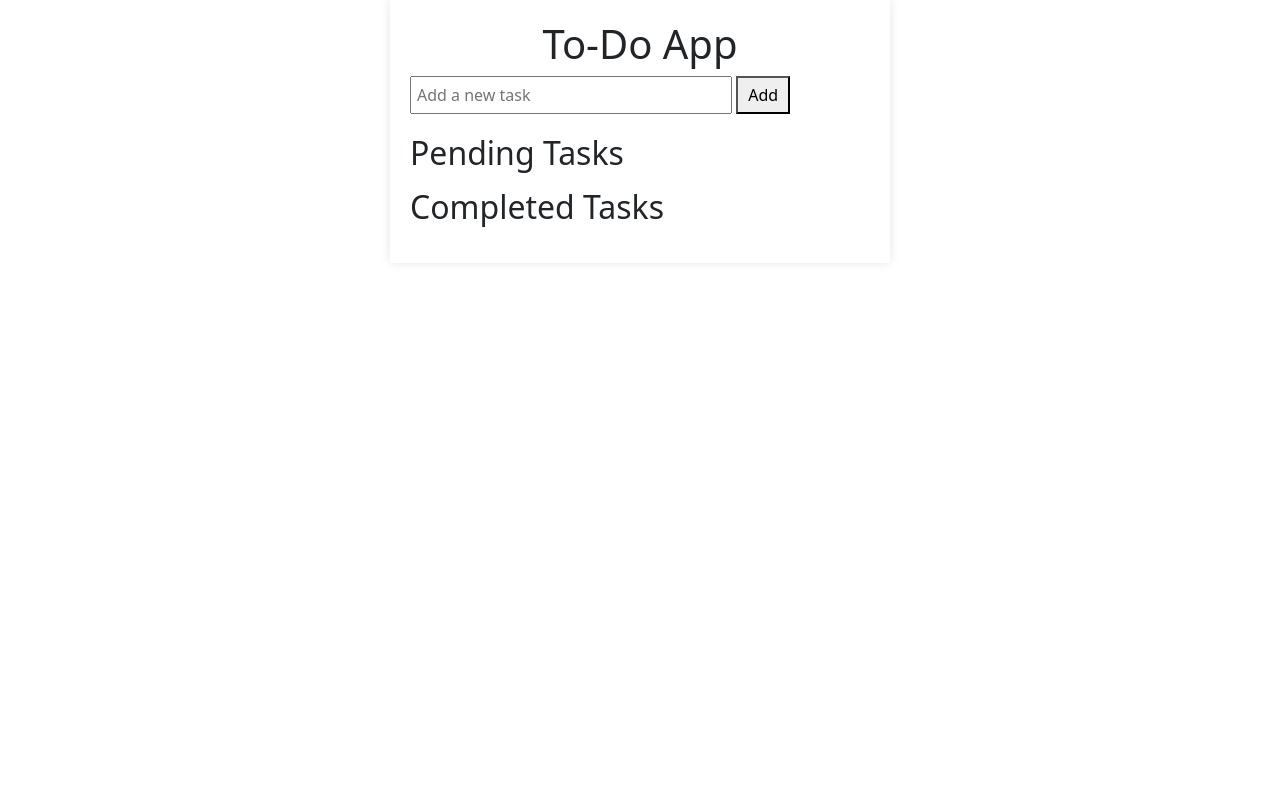
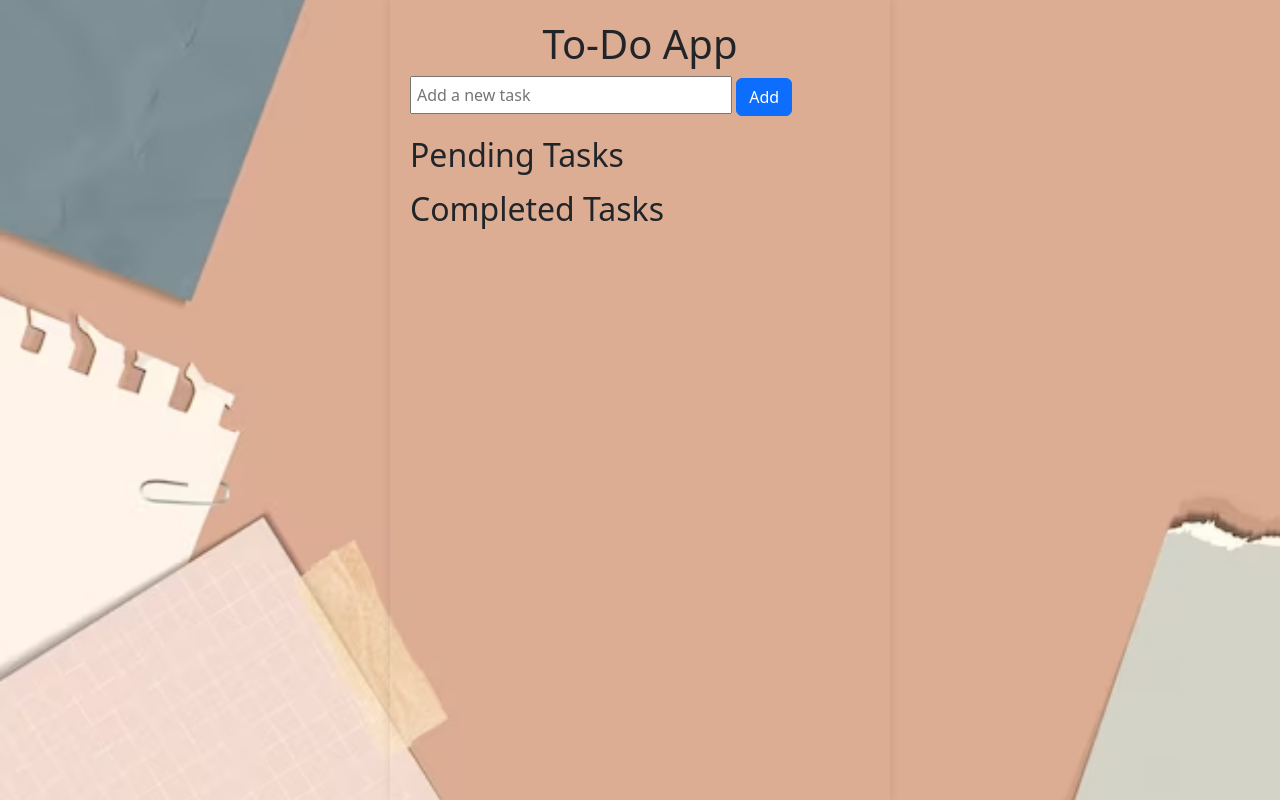
Before and after one commit to tarie100/OIBSIP3_ToDo-WebAPP, a Flask app: page / in a window 1280 px wide. Run offline with Flask 3, Linux system fonts and the light colour scheme; some libraries are stand-ins or nearby versions.

Commit message:
Working!. Left with login functions

```diff
--- a/static/script.js
+++ b/static/script.js
@@ -42,16 +42,19 @@
     // Populate lists with tasks
     tasks.forEach((task, index) => {
         const listItem = document.createElement('li');
+        const taskDescription = document.createElement('p');
+        taskDescription.textContent = task.description;
+        taskDescription.classList.add('white-book-line');
         listItem.textContent = task.description;
 
         if (task.completed) {
             listItem.classList.add('completed');
-            listItem.innerHTML += ` <button onclick="markIncomplete(${index})">Undo</button>`;
+            listItem.innerHTML += ` <button class="btn btn-warning" onclick="markIncomplete(${index})">Undo</button>`;
             completedTasksList.appendChild(listItem);
         } else {
-            listItem.innerHTML += ` <button onclick="markComplete(${index})">Done</button>`;
-            listItem.innerHTML += ` <button onclick="deleteTask(${index})">Delete</button>`;
-            listItem.innerHTML += ` <button onclick="editTask(${index}, prompt('Edit task:', '${task.description}'))">Edit</button>`;
+            listItem.innerHTML += ` <button class="btn btn-success" onclick="markComplete(${index})">Done</button>`;
+            listItem.innerHTML += ` <button class="btn btn-danger" onclick="deleteTask(${index})">Delete</button>`;
+            listItem.innerHTML += ` <button class="btn btn-secondary" onclick="editTask(${index}, prompt('Edit task:', '${task.description}'))">Edit</button>`;
             pendingTasksList.appendChild(listItem);
         }
         if (task.createdAt) {
--- a/static/styles.css
+++ b/static/styles.css
@@ -1,8 +1,24 @@
+body{
+    background-image: url(IMG2.avif);
+    background-position: center;
+    background-repeat: no-repeat;
+    background-size: cover;
+}
 .container {
+    justify-content: center;
+    align-items: center;
+    height: 100vh;
     max-width: 500px;
     margin: 0 auto;
     padding: 20px;
     box-shadow: 0 0 10px rgba(0, 0, 0, 0.1);
+}
+li{
+    border-bottom: 1px solid #ccc;
+    padding-bottom: 5px;
+    background-color: aliceblue;
+    overflow: hidden;
+    text-overflow: ellipsis;
 }
 
 h1 {
--- a/templates/index.html
+++ b/templates/index.html
@@ -4,13 +4,19 @@
     <title>To-Do App</title>
     <link href="https://cdn.jsdelivr.net/npm/bootstrap@5.3.3/dist/css/bootstrap.min.css" rel="stylesheet" integrity="sha384-QWTKZyjpPEjISv5WaRU9OFeRpok6YctnYmDr5pNlyT2bRjXh0JMhjY6hW+ALEwIH" crossorigin="anonymous">
     <link rel="stylesheet" href="{{url_for('static', filename='styles.css')}}">
+    <style>
+        .white-book-line {
+            border-bottom: 1px solid #ccc;
+            padding-bottom: 5px;
+        }
+    </style>
 </head>
 <body>
     <div class="container">
         <h1>To-Do App</h1>
         <div class="add-task">
             <input type="text" id="task-input" placeholder="Add a new task">
-            <button onclick="addTask()">Add</button>
+            <button class="btn btn-primary" onclick="addTask()">Add</button>
         </div>
         <div class="task-list">
             <h2>Pending Tasks</h2>
```
Also changed, not shown: static/IMG1.avif (added), static/IMG2.avif (added).
